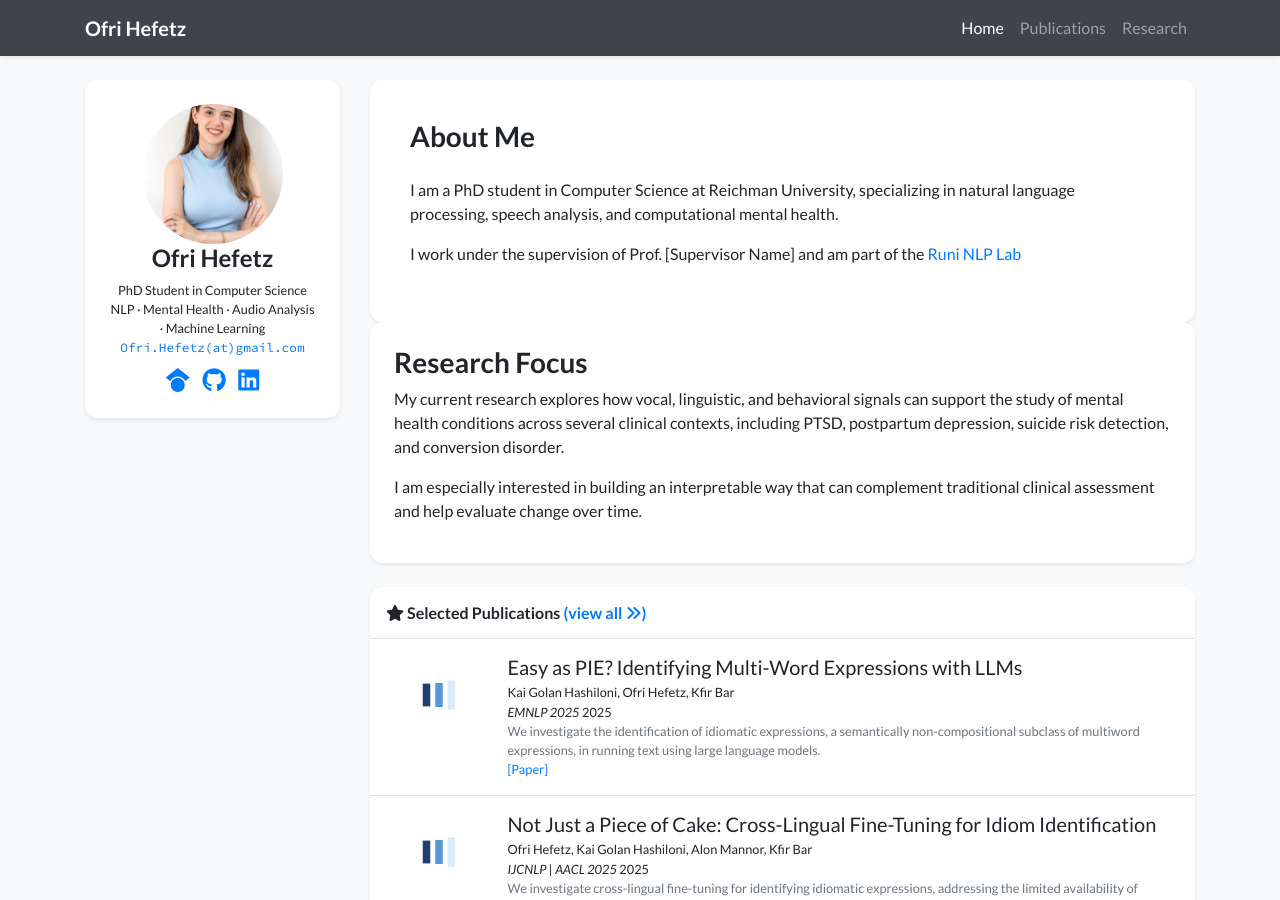
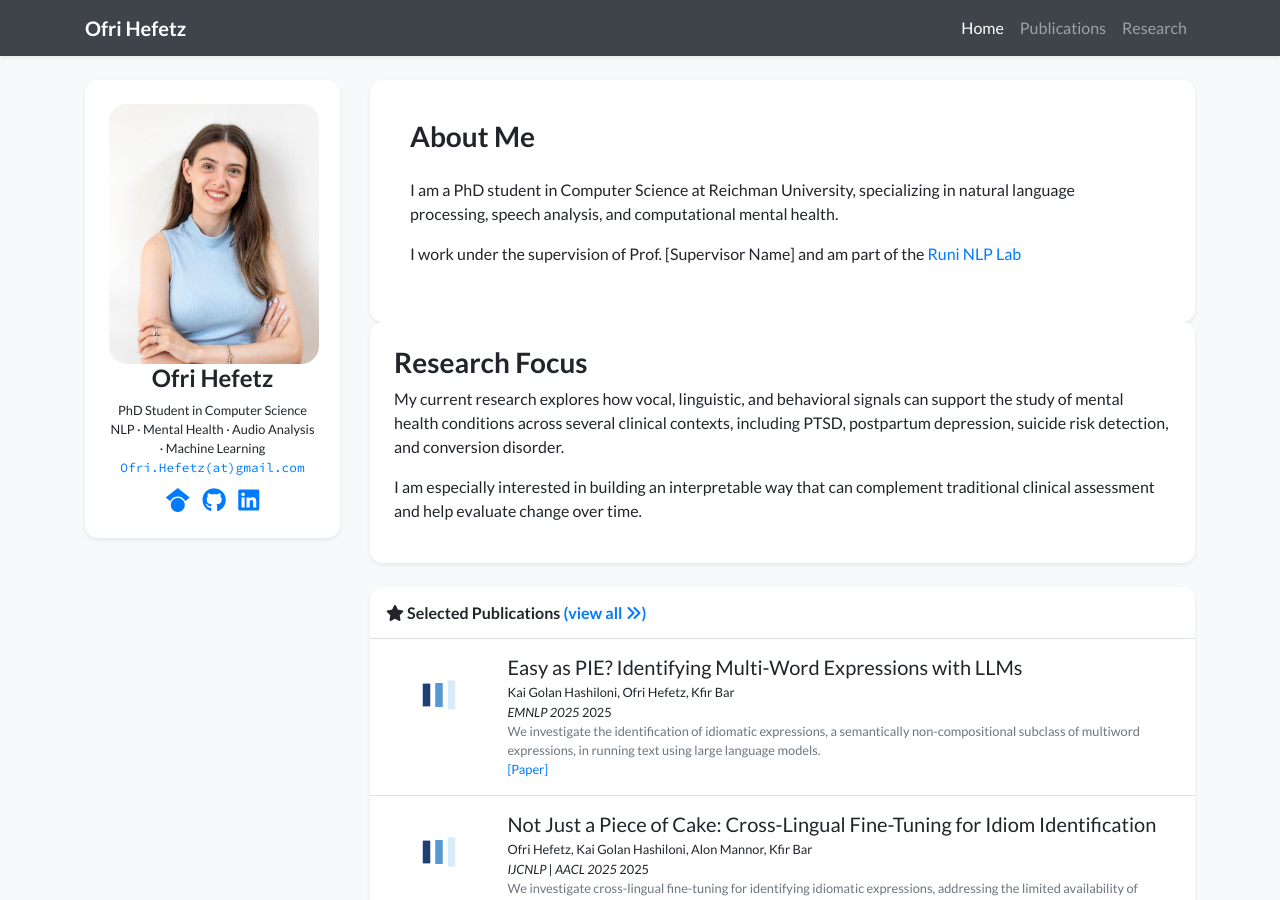
Before and after one commit to OfriHefetz/ofrihefetz.github.io, a Jekyll site: the page built from index.html, in a window 1280 px wide and 900 px high. Built offline with Jekyll 4.4.1, drawn with Linux system fonts in a browser that asks for light colours; nearby versions of some CDN libraries; a style sheet for code colours, icons or effects is not loaded.

Commit message:
Update profile_card_mini.html

```diff
--- a/_includes/widgets/profile_card_mini.html
+++ b/_includes/widgets/profile_card_mini.html
@@ -9,13 +9,15 @@
                         <div class="figure d-none d-md-block">
                             <img
                                 src="{{ site.data.profile.portrait_url | relative_url }}"
-                                style="width: 140px; height: 140px; object-fit: cover; border-radius: 50%; display: block; margin-left: auto; margin-right: auto;"
+                                style="width: 210px; height: 260px; object-fit: cover; object-position: center top; border-radius: 18px; display: block; margin-left: auto; margin-right: auto;"
                                 data-toggle="tooltip"
                                 data-placement="top"
                                 title="{{ site.data.profile.portrait_caption }}">
                         </div>
                         <div class="mb-3 d-md-none text-center">
-                            <img src="{{ site.data.profile.portrait_url | relative_url }}" class="rounded-circle" style="max-width: 50%;" alt="Portrait">
+                            <img src="{{ site.data.profile.portrait_url | relative_url }}"
+                                 style="width: 180px; height: 220px; object-fit: cover; object-position: center top; border-radius: 18px;"
+                                 alt="Portrait">
                         </div>
                         {% endif %}
                     </div>
```
